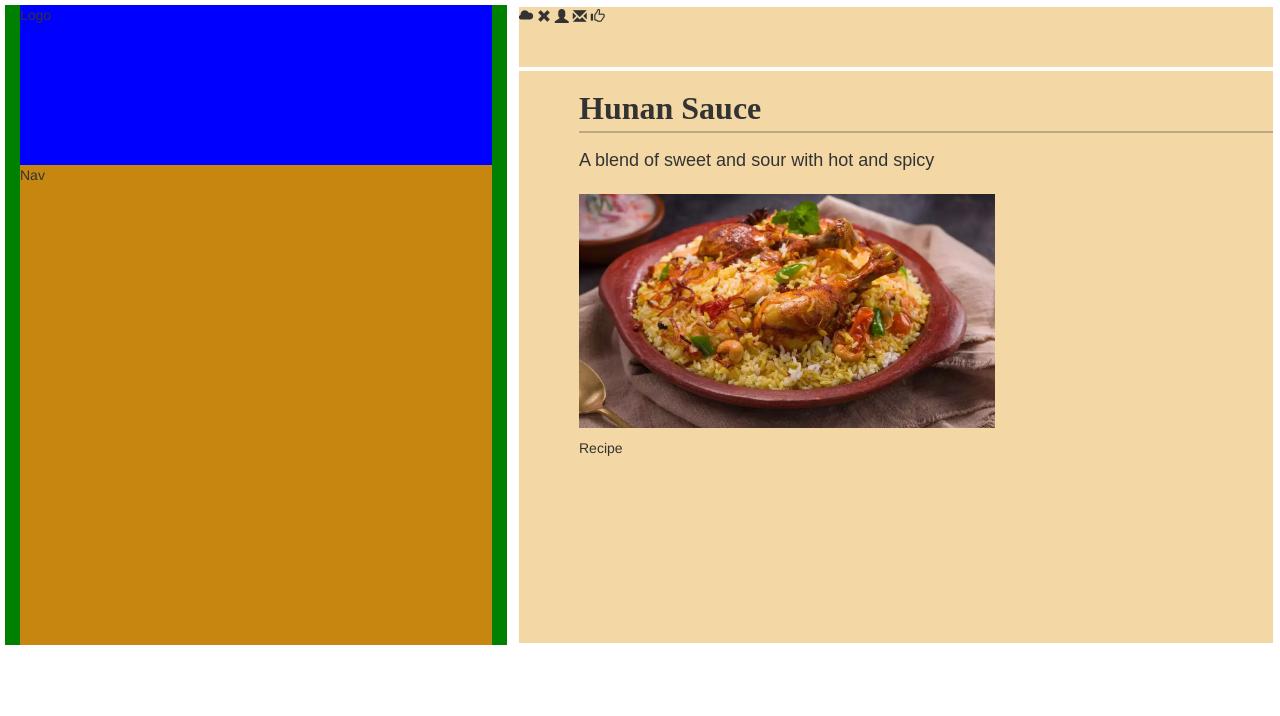
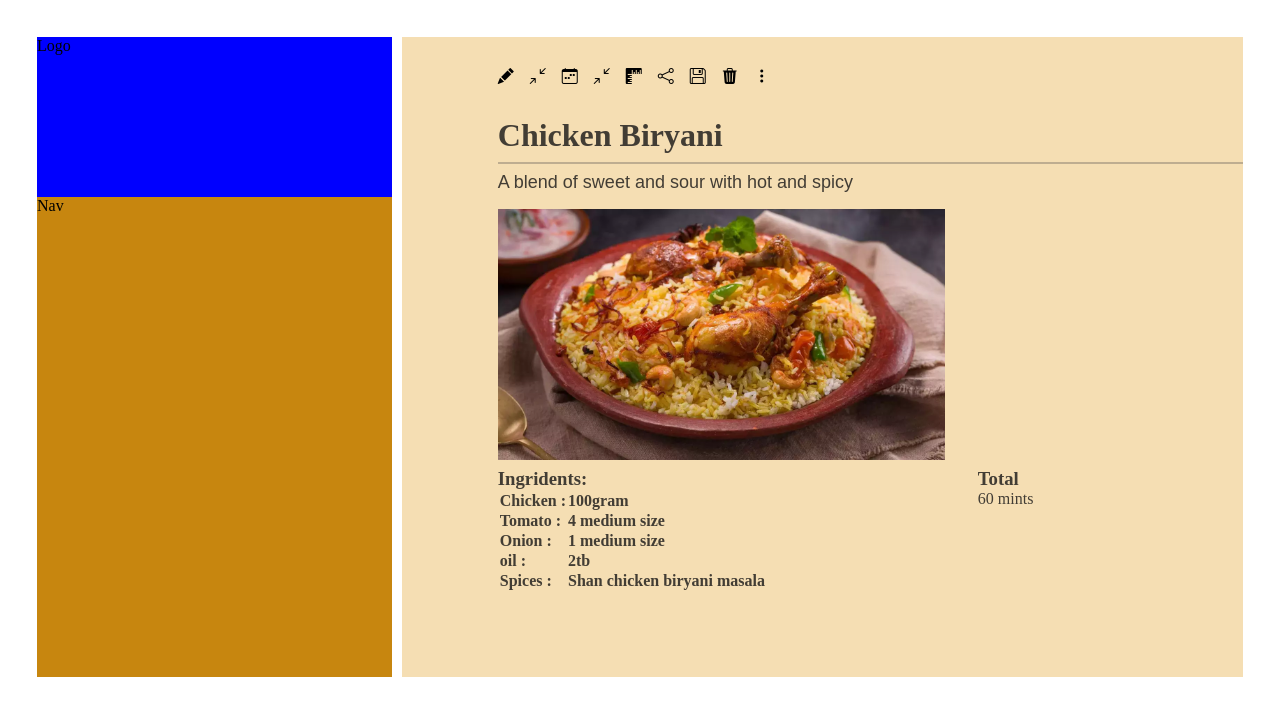
Before and after one commit to AlexJaegerPena/wd51-group2-cookbook, a plain HTML site: page index.html in a window 1280 px wide. Drawn offline with nearby package versions, Linux system fonts and the light colour scheme.

Commit message:
final layout cook book

```diff
--- a/index.html
+++ b/index.html
@@ -4,7 +4,7 @@
   <meta charset="UTF-8">
   <meta name="viewport" content="width=device-width, initial-scale=1.0">
   <link rel="stylesheet" href="style.css" />
-  <link rel="stylesheet" href="https://maxcdn.bootstrapcdn.com/bootstrap/3.3.7/css/bootstrap.min.css">
+  <link rel="stylesheet" href="https://cdn.jsdelivr.net/npm/bootstrap-icons@1.11.1/font/bootstrap-icons.css" integrity="sha384-4LISF5TTJX/fLmGSxO53rV4miRxdg84mZsxmO8Rx5jGtp/LbrixFETvWa5a6sESd" crossorigin="anonymous">
   <title>cooking book</title>
 
 </head>
@@ -23,24 +23,63 @@ Nav
 
   <main >
 
-  <section class="main_small_logos">
-    <i class="glyphicon glyphicon-cloud"></i>
-<i class="glyphicon glyphicon-remove"></i>
-<i class="glyphicon glyphicon-user"></i>
-<i class="glyphicon glyphicon-envelope"></i>
-<i class="glyphicon glyphicon-thumbs-up"></i>
+  <section>
+    <div class="main_small_logos">
+    <i class="bi bi-pencil-fill"></i>
+    <i class="bi bi-arrows-angle-contract"></i>
+    <i class="bi bi-calendar-week"></i>
+    <i class="bi bi-arrows-angle-contract"></i>
+    <i class="bi bi-rulers"></i>
+    <i class="bi bi-share"></i>
+    <i class="bi bi-floppy"></i>
+    <i class="bi bi-trash3-fill"></i>
+    <i class="bi bi-three-dots-vertical"></i>
+  </div>
     </section>
 
     <section class="main_recipe_section">
 <h1 class="main_recipe_section_h">
-Hunan Sauce
+Chicken Biryani
 </h1>
 <p class="main_recipe_section_p">
 A blend of sweet and sour with hot and spicy
 </p>
 <img class="main_recipe_section_img" src="./images/chickenpic.png" alt="food pic">
 
-<div class="recipe_table"> Recipe </div>
+<div class="recipe_table">
+  <div>
+    <h3>Ingridents:</h3>
+    <table>
+      <tr>
+<th class="table_col">Chicken :</th>
+<th class="table_col">100gram</th>
+      </tr>
+
+   <tr>
+   <th class="table_col">Tomato :</th>
+   <th class="table_col">4 medium size</th>
+              </tr>
+
+    <tr>
+    <th class="table_col">Onion :</th>
+    <th class="table_col">1 medium size</th>
+    </tr>
+                      <tr>
+                      <th class="table_col">oil :</th>
+                      <th class="table_col">2tb</th>
+                              </tr>
+          <tr>
+                                <th class="table_col">Spices :</th>
+                                <th class="table_col">Shan chicken biryani masala</th>
+                                      </tr>
+
+      </table>
+  </div>
+  <div>
+  <h3>Total</h3>
+   <p>60 mints</p>
+  </div>
+</div>
     </section>
 
   </main>
--- a/styles/main.css
+++ b/styles/main.css
@@ -6,20 +6,26 @@ main{
     border: 5px solid white;
 
     display:grid;
-   grid-template-rows: 20vh 80vh;
+   grid-template-rows: 1fr 7fr;
 
   }
 
   .main_small_logos{
-    border: 2px solid white;
+  background-color: wheat;
     min-width: 100%;
-    min-height: 10%;
+min-height: 100%;
+display: flex;
+justify-content: left;
+align-items: center;
+    gap:1rem;
+    padding-left:6rem;
   }
 
   .main_recipe_section{
-    border: 2px solid white;
+
+    background-color: wheat;
     min-width: 100%;
-    min-height: 90%;
+
     display:flex;
   align-items: flex-start;
  padding-left:6rem;
@@ -32,13 +38,14 @@ main{
     max-height: 70%;
   max-width: 60%;
   padding-top: 1rem;
-  padding-bottom: 1rem;
+
 
   }
 
   .main_recipe_section_h{
 
   font-family: "Times New Roman", Times, serif;
+  color: rgba(24, 22, 22, 0.808);
   font-weight: bold;
   font-size: 32px;
   border-bottom: 2px solid rgba(82, 78, 78, 0.342);
@@ -53,9 +60,17 @@ main{
     font-family: Arial, Helvetica, sans-serif;
     font-weight: 100;
     font-size: 18px;
+    color: rgba(24, 22, 22, 0.808);
   }
 
   .recipe_table{
+    padding-top: 0.5rem;
+ padding-bottom: 0.5rem;
+   display: grid;
+   grid-template-columns: 60vh 40vh;
+   color: rgba(24, 22, 22, 0.808);
+  }
 
-
+  .table_col{
+    text-align: start;
   }
```
